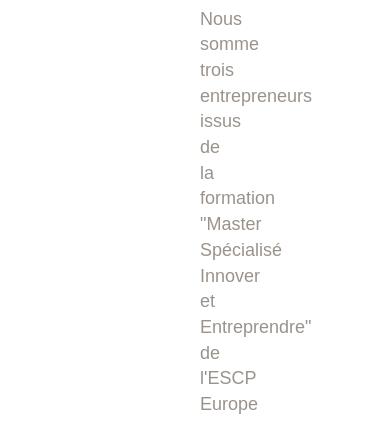
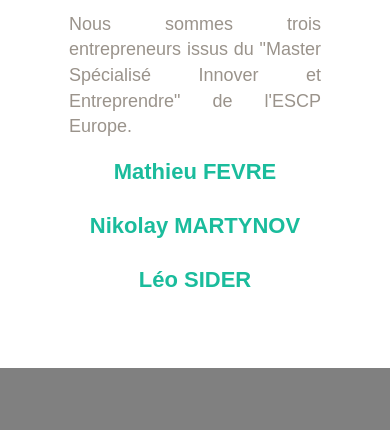
Before and after one commit to LeoSDev/lepivot, a plain HTML site: page propos.html in a window 390 px wide. Shown: the part 2547-2977 px from the top of the page. Drawn offline with nearby package versions, Linux system fonts and the light colour scheme.

Commit message:
fix apropos responsive

```diff
--- a/css/style.css
+++ b/css/style.css
@@ -286,9 +286,12 @@ color:#1abc9c;
  .circle{
  	border-radius:150px;
  }
- .padding{
- 	padding-right: 200px;
- 	padding-left: 200px;
+
+ .teamDesc{
+ 	width: 70%;
+ 	margin-top: 15px;
+ 	margin-left: auto;
+ 	margin-right: auto;
  }
  /*************************** Détail1.HTML ***************************/
 
--- a/propos.html
+++ b/propos.html
@@ -78,13 +78,11 @@
 				</div>
 			</div>
 			<div class="row white-bg">
-				<div class="text-center">
+				<div class="text-center col-md-12">
 
 					<h2>Qui somme nous ?</h2>
 					<img class="support-logo circle logo-center" src="images/team.jpg" alt="L'équipe" width="150px">
-					<p class="text-justify"></p>
-
-					<p class="text-center padding">Nous somme trois entrepreneurs issus de la formation "Master Spécialisé Innover et Entreprendre" de l'ESCP Europe</p>
+					<p class="teamDesc text-justify">Nous sommes trois entrepreneurs issus du "Master Spécialisé Innover et Entreprendre" de l'ESCP Europe.</p>
 
 					<a href="https://www.linkedin.com/in/mathieu-fevre-8772919b"><h3>Mathieu FEVRE</h3></a>
 
```
